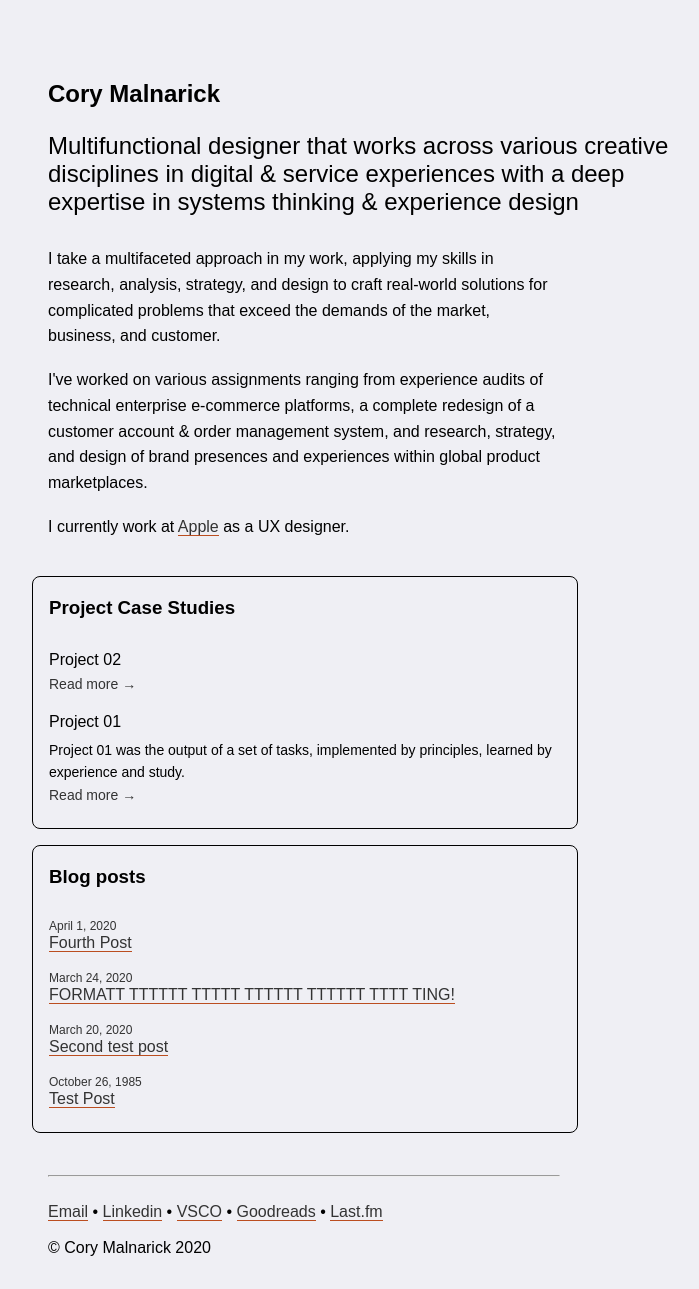
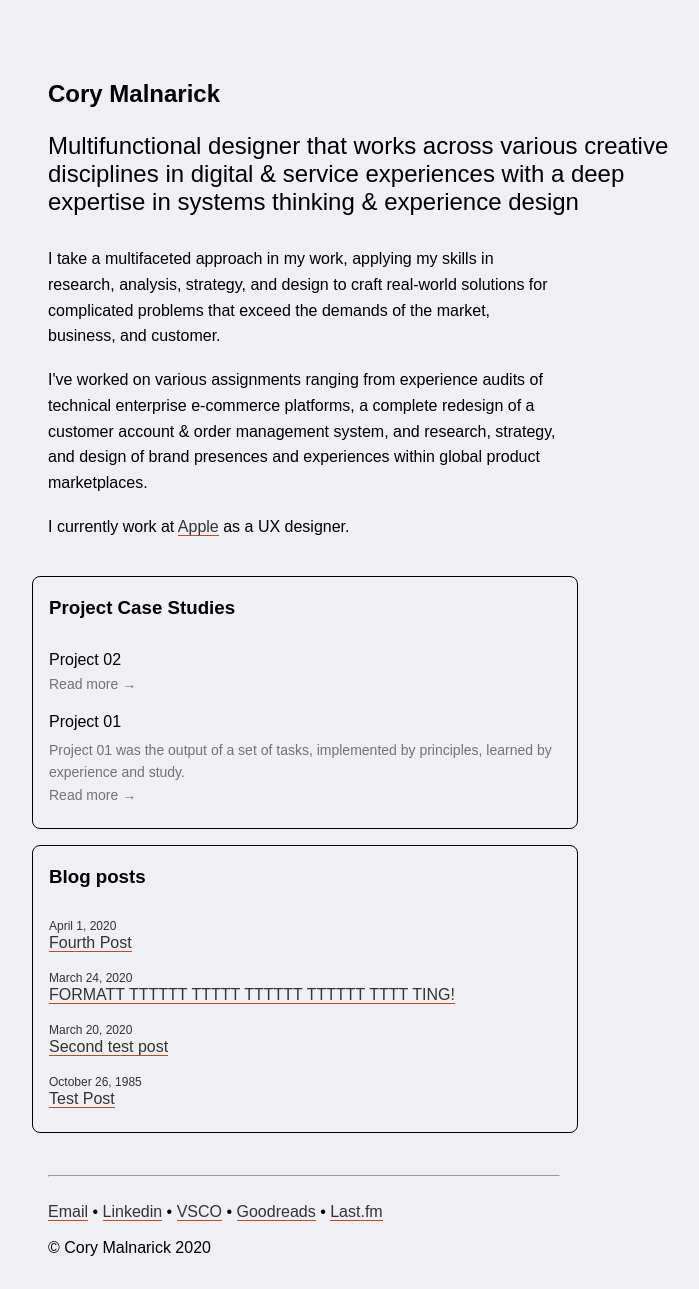
Before and after one commit to foundmonster/foundmonster.github.io, a Jekyll site: the page built from index.html, in a window 1280 px wide. Shown: the whole page, without its empty margins (80-779 px from the left). Built offline with Jekyll 4.4.1, drawn with Linux system fonts in a browser that asks for light colours; some web fonts are replaced.

Commit message:
project list style updates

```diff
--- a/_sass/main.scss
+++ b/_sass/main.scss
@@ -129,13 +129,13 @@
     padding-top: 2px;
     padding-bottom: 2px;
     font-size: 14px;
-    font-color: rgb(115, 115, 115);
+    color: rgb(115, 115, 115);
 }
 
 a:link.projectlistlink {
     text-decoration: none;
     font-size: 14px;
-    font-color: rgb(115, 115, 115);
+    color: rgb(115, 115, 115);
     border-bottom: 0px;
     padding-top:2px;
 }
```
